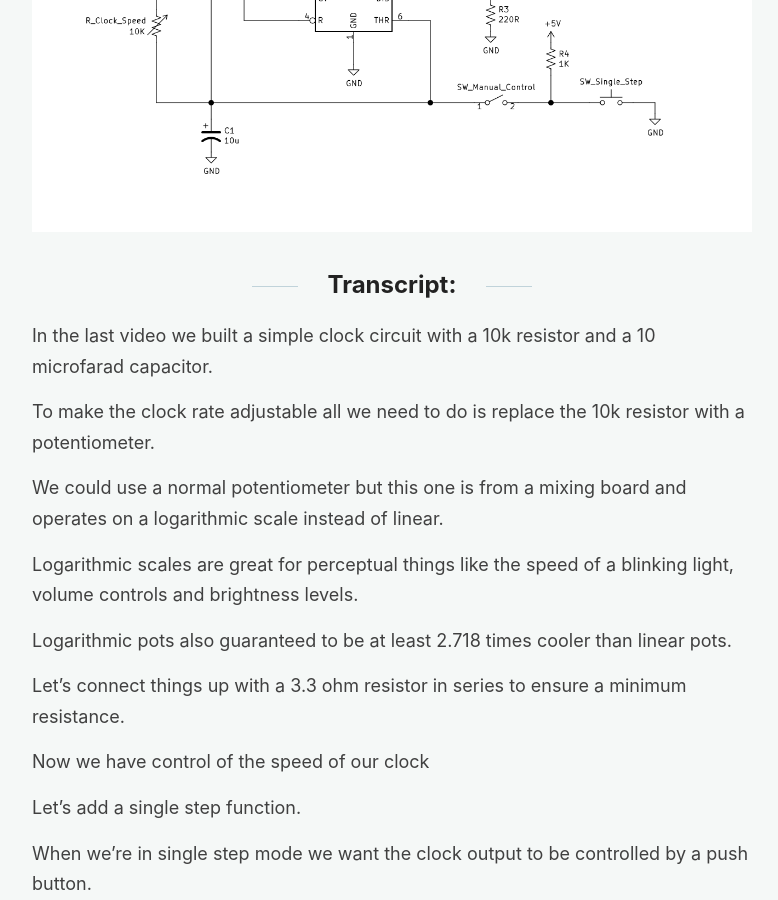
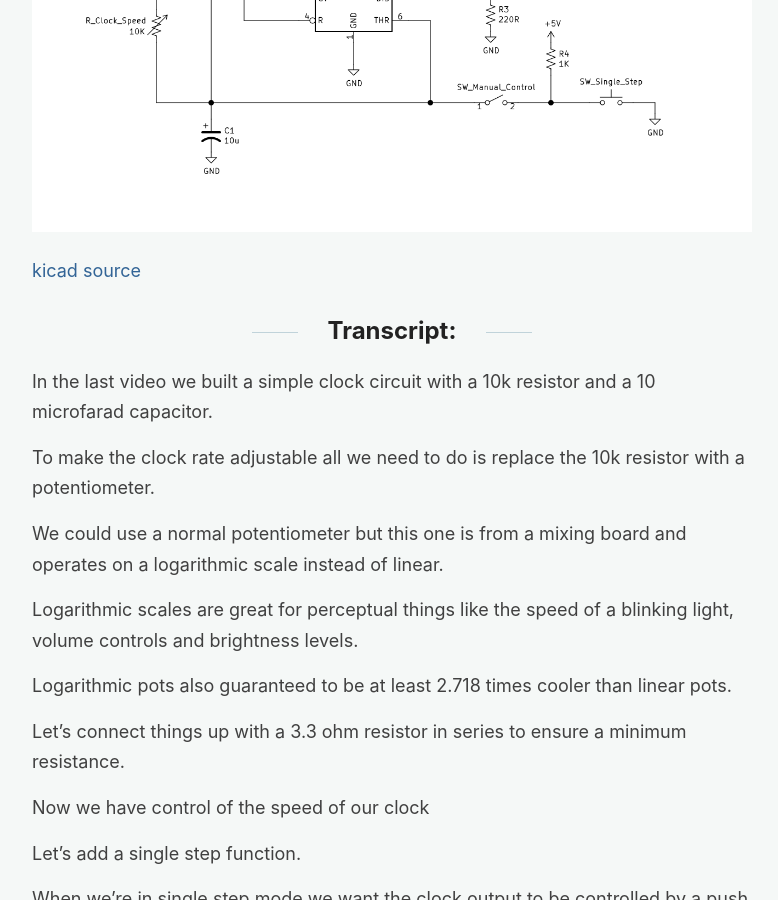
Before and after one commit to wardi/wardi.github.io, a Jekyll site: the page built from _posts/2021-11-12-clock-controls.md, in a window 1280 px wide and 900 px high, scrolled down 1079 px. Shown: the whole window, without its empty margins (248-1026 px from the left). Built offline with Jekyll 4.4.1, drawn with Linux system fonts in a browser that asks for light colours.

Commit message:
link to kicad source files

```diff
--- a/_posts/2021-11-12-clock-controls.md
+++ b/_posts/2021-11-12-clock-controls.md
@@ -16,6 +16,8 @@ We add a potentiometer and a single-step button to our clock circuit.
 ## Schematic:
 
 [![Schematic](/images/clock_controls_schematic.png)](/images/clock_controls_schematic.png)
+
+[kicad source](https://github.com/wardi/cpu/tree/main/schematics)
 
 ## Transcript:
 
```
Also changed, not shown: _posts/2021-12-20-halt.md (+2 -0 lines).
